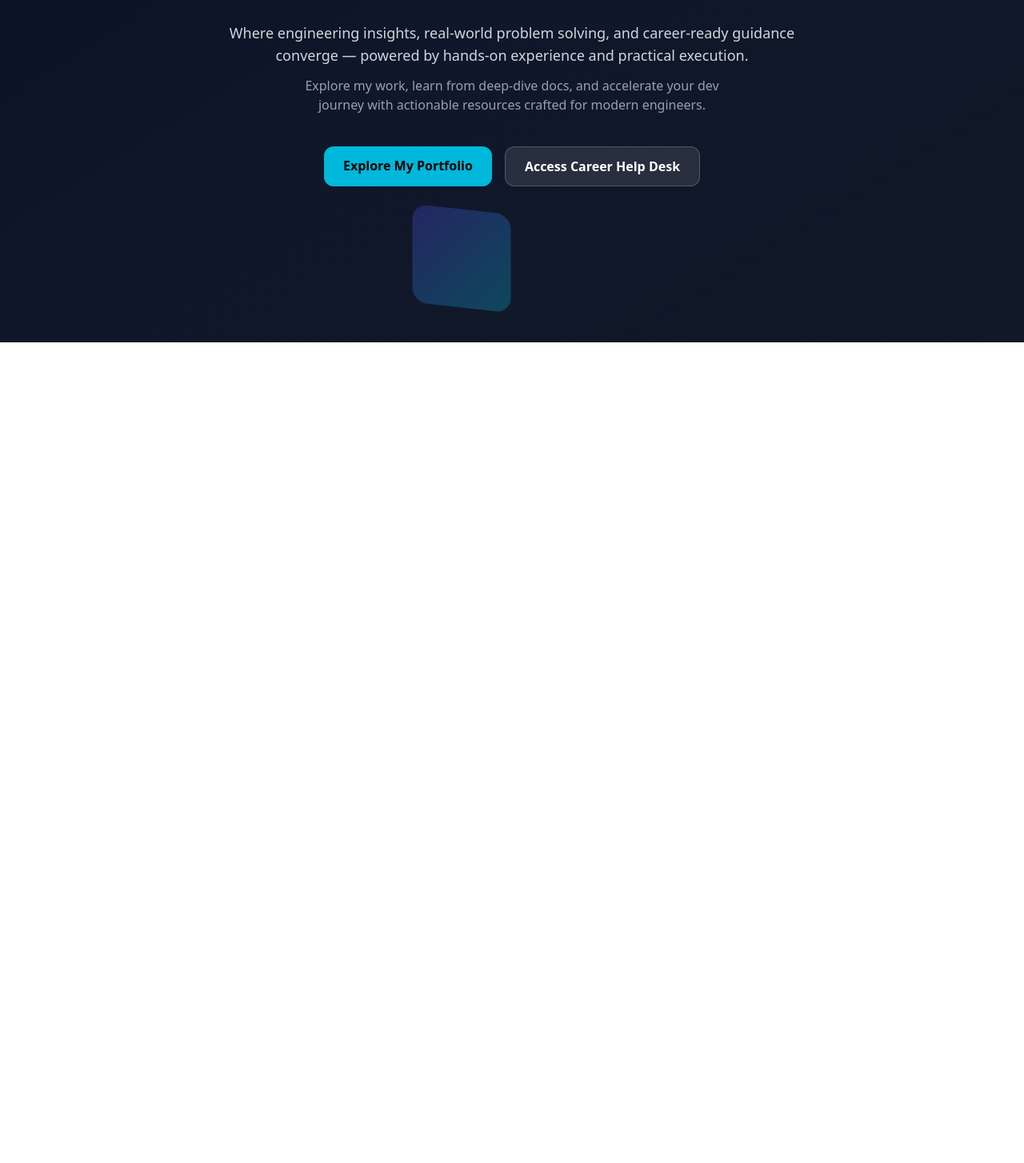
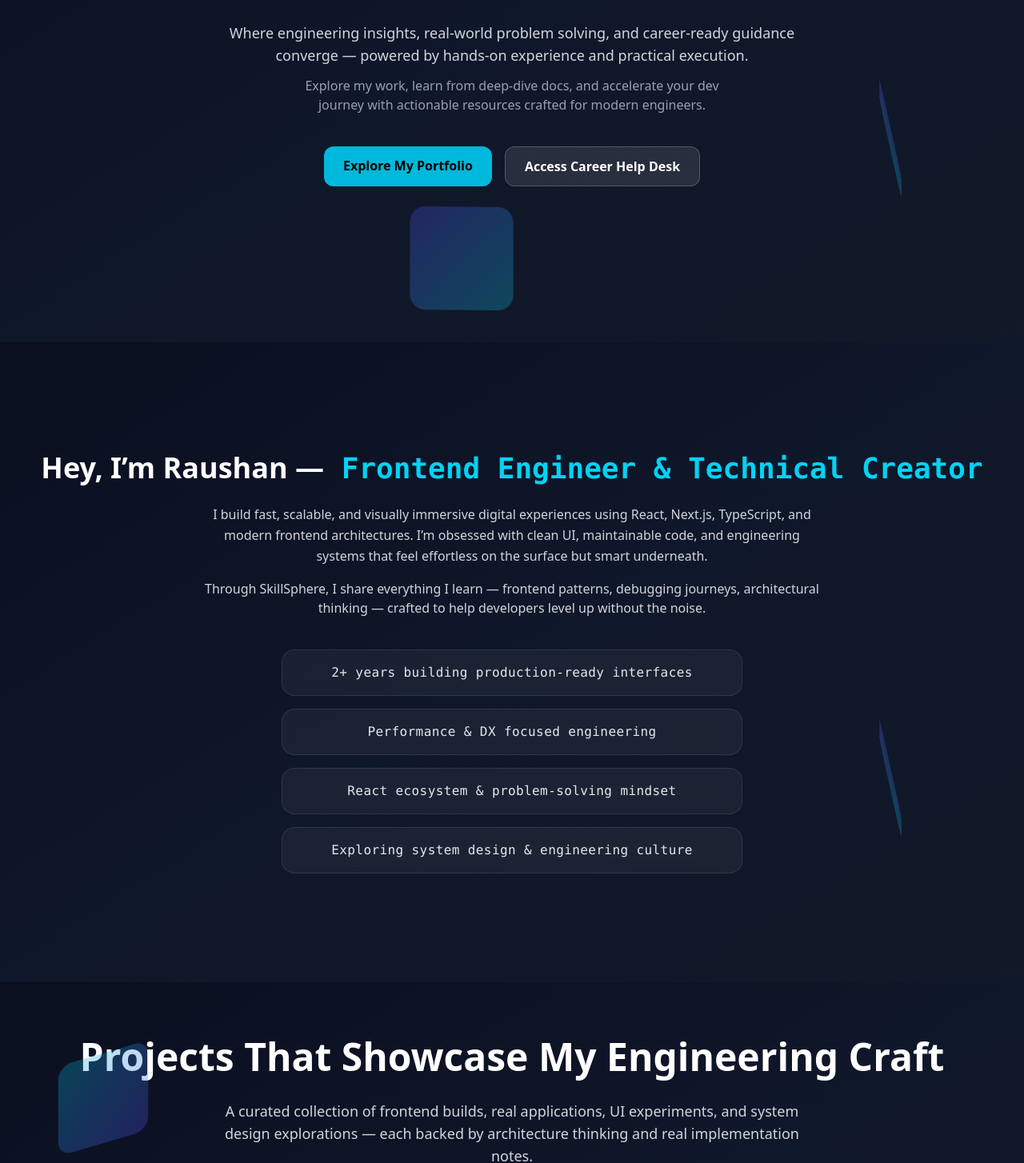
Before and after one commit to raushan-sinha/skills-sphere, a React (Vite) app: page / in a window 1280 px wide. Shown: the part 372-1826 px from the top of the page at 80% size. Before the commit the page ends 800 px from the top, so only its background shows below. Built offline with nearby package versions, Linux system fonts and the light colour scheme.

Commit message:
sections updated

```diff
--- a/src/pages/Home/Home.jsx
+++ b/src/pages/Home/Home.jsx
@@ -1,8 +1,14 @@
 import React from 'react'
 import HeroSection from './sections/HeroSection';
+import AboutSection from './sections/AboutSection';
+import ProjectSection from './sections/ProjectSection';
 
 export default function Home() {
     return (
-        <HeroSection />
+        <>
+            <HeroSection />
+            <AboutSection />
+            <ProjectSection />
+        </>
     );
 }
```
